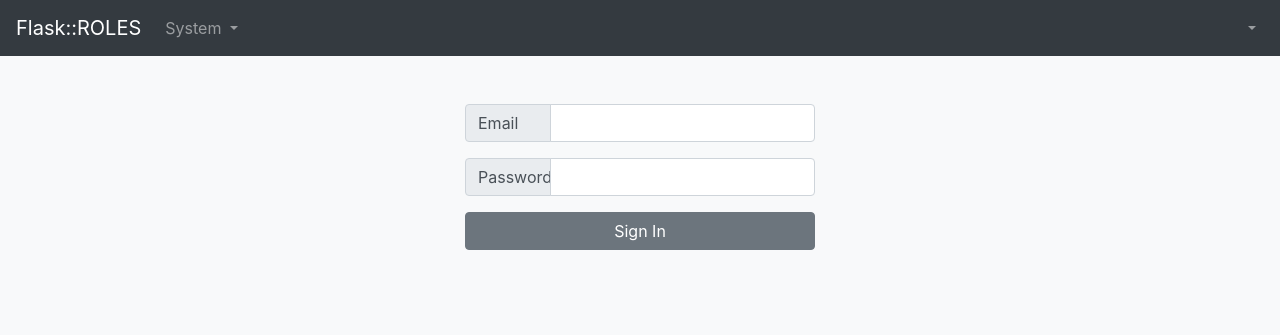
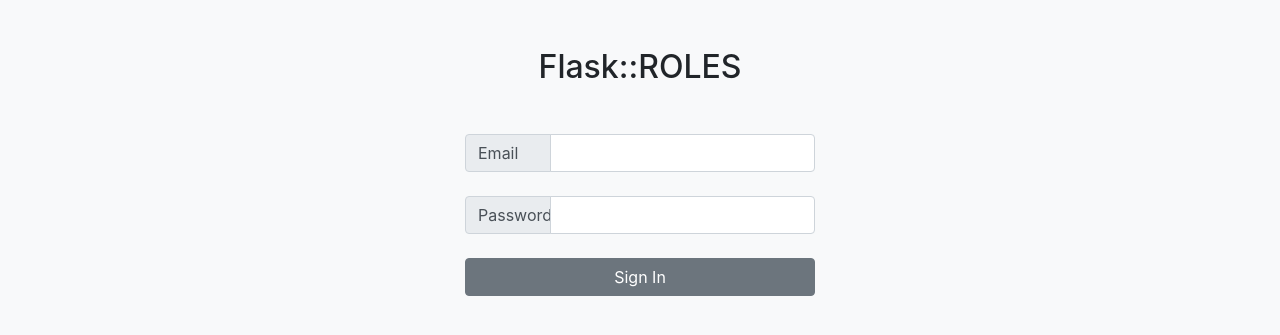
Before and after one commit to AstroKiR/flask_roles_permissions, a Flask app: page /login in a window 1280 px wide. Shown: the top 335 px of the page. Run offline with Flask 2, Linux system fonts and the light colour scheme; some libraries are stand-ins or nearby versions.

Commit message:
single login.html template  without extedx dase.html

```diff
--- a/app/templates/login.html
+++ b/app/templates/login.html
@@ -1,37 +1,58 @@
-{% extends "base.html" %}
+<html lang="en">
 
-{% block content %}
-<main class="login-form mt-5">
-    <div class="cotainer">
+<head>
+    <!-- Required meta tags -->
+    <meta charset="utf-8">
+    <meta name="viewport" content="width=device-width, initial-scale=1, shrink-to-fit=no">
+    <!-- Bootstrap CSS -->
+    <link rel="stylesheet" href="https://stackpath.bootstrapcdn.com/bootstrap/4.4.1/css/bootstrap.min.css"
+        integrity="sha384-Vkoo8x4CGsO3+Hhxv8T/Q5PaXtkKtu6ug5TOeNV6gBiFeWPGFN9MuhOf23Q9Ifjh" crossorigin="anonymous">
+    <link rel="stylesheet" href="{{ url_for('static', filename='css/custom.css') }}">
+    <script src="//ajax.googleapis.com/ajax/libs/jquery/1.9.1/jquery.min.js"></script>
+    <title>Flask::ROLES</title>
+</head>
+
+<body class="bg-light">
+    <div class="container mt-5">
         <div class="row justify-content-center">
             <div class="col-md-4">
+                <h2 class="text-center mb-5">Flask::ROLES</h2>
                 <form method="POST" action="" novalidate>
                     {{ form.hidden_tag() }}
-
                     {% for error in form.email.errors %}
                     <span style="color: red;">[{{ error }}]</span>
                     {% endfor %}
-                    <div class="input-group mb-3">
+                    <div class="input-group mb-4">
                         <div class="input-group-prepend">
                             {{ form.email.label(class_="input-group-text email_label") }}
                         </div>
                         {{ form.email(id="email", class_="form-control") }}
                     </div>
-
                     {% for error in form.password.errors %}
                     <span style="color: red;">[{{ error }}]</span>
                     {% endfor %}
-                    <div class="input-group mb-3">
+                    <div class="input-group mb-4">
                         <div class="input-group-prepend">
                             {{ form.password.label(class_="input-group-text password_label") }}
                         </div>
                         {{ form.password(id="password", class_="form-control") }}
                     </div>
-
                     {{ form.submit(class_="btn btn-secondary btn-block") }}
                 </form>
             </div>
         </div>
     </div>
-</main>
-{% endblock %}
+    <!-- Optional JavaScript -->
+    <!-- jQuery first, then Popper.js, then Bootstrap JS -->
+    <script src="https://code.jquery.com/jquery-3.4.1.slim.min.js"
+        integrity="sha384-J6qa4849blE2+poT4WnyKhv5vZF5SrPo0iEjwBvKU7imGFAV0wwj1yYfoRSJoZ+n"
+        crossorigin="anonymous"></script>
+    <script src="https://cdn.jsdelivr.net/npm/popper.js@1.16.0/dist/umd/popper.min.js"
+        integrity="sha384-Q6E9RHvbIyZFJoft+2mJbHaEWldlvI9IOYy5n3zV9zzTtmI3UksdQRVvoxMfooAo"
+        crossorigin="anonymous"></script>
+    <script src="https://stackpath.bootstrapcdn.com/bootstrap/4.4.1/js/bootstrap.min.js"
+        integrity="sha384-wfSDF2E50Y2D1uUdj0O3uMBJnjuUD4Ih7YwaYd1iqfktj0Uod8GCExl3Og8ifwB6"
+        crossorigin="anonymous"></script>
+</body>
+
+</html>
```
